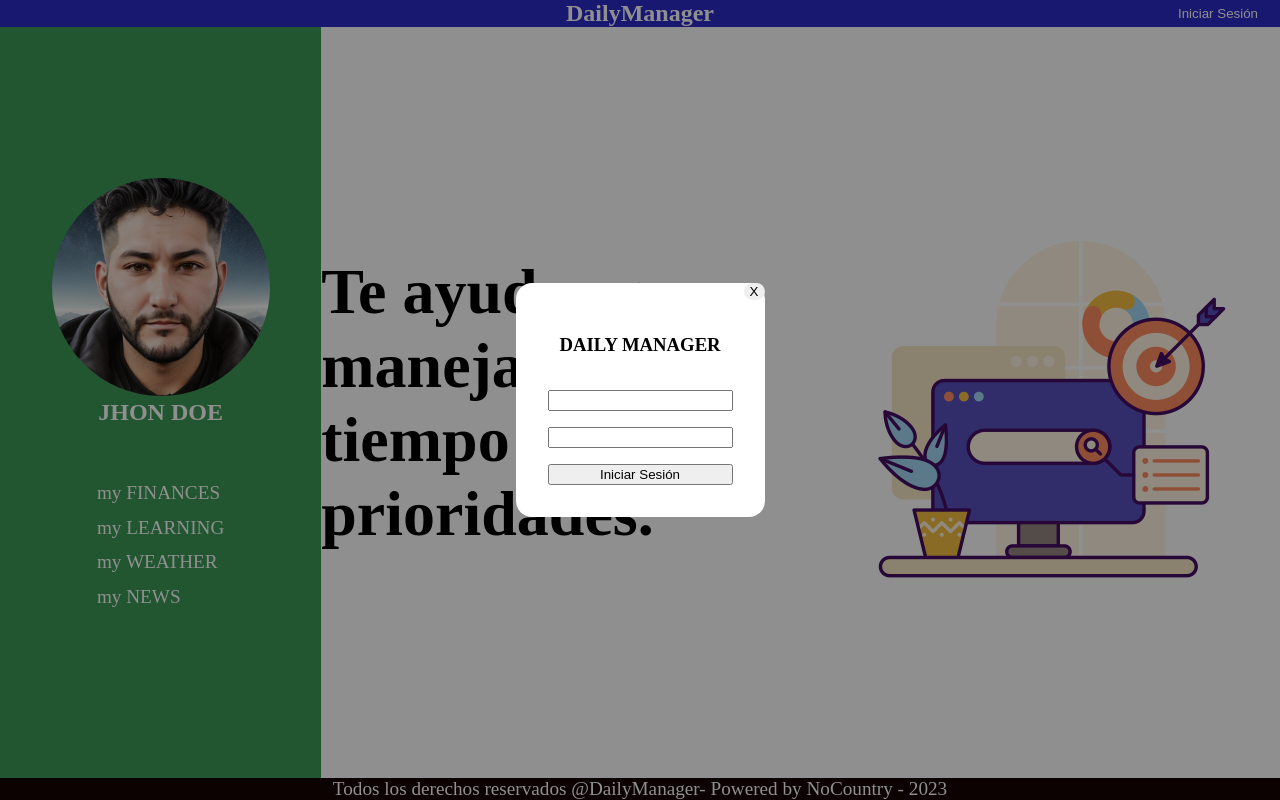
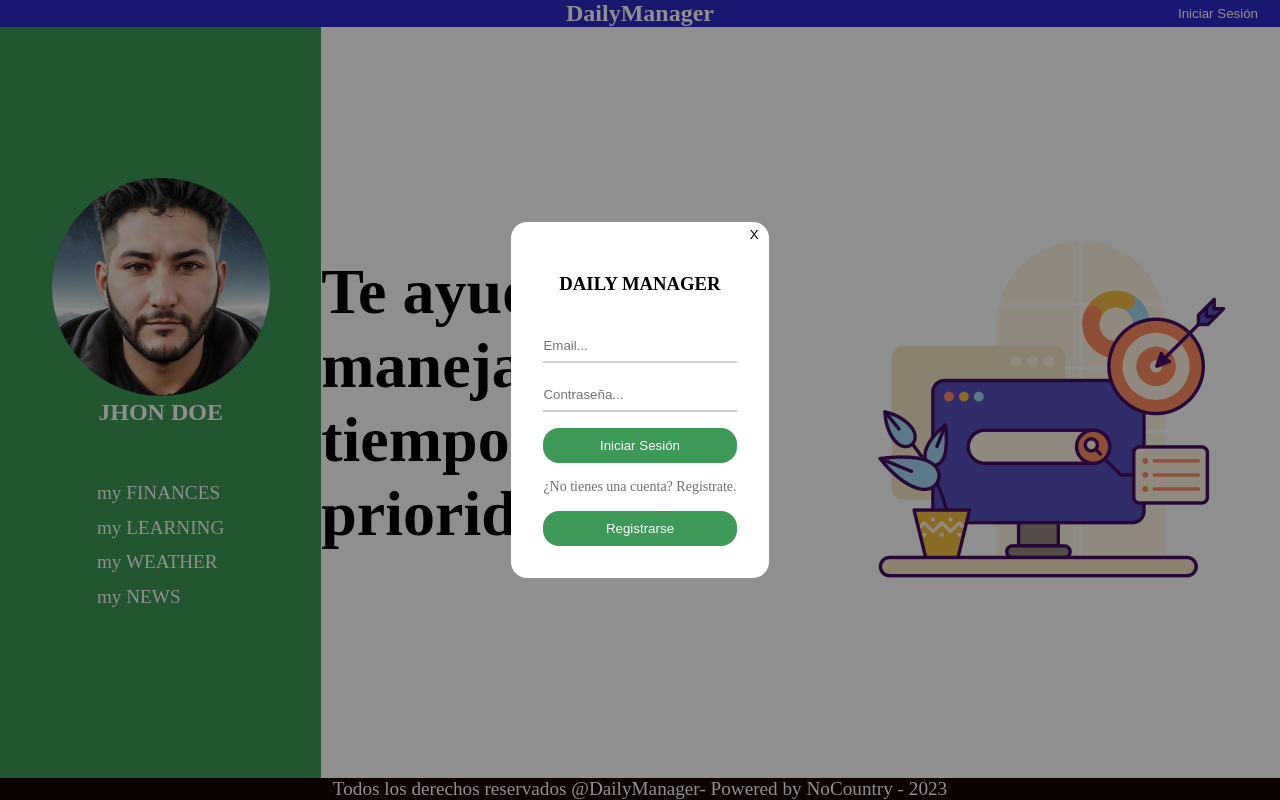
Before and after one commit to No-Country/S8-19-morn, a Next.js app in the folder client/daily-manager/: page / in a window 1280 px wide. Both pictures are taken after a click on the button "Iniciar Sesión". Built offline with nearby package versions, Linux system fonts and the light colour scheme.

Commit message:
add login form and submit

```diff
--- a/client/daily-manager/components/Login/LoginModal.jsx
+++ b/client/daily-manager/components/Login/LoginModal.jsx
@@ -1,15 +1,40 @@
+import { useState } from "react";
 import styles from "../../scss/globals.module.scss";
 const {loginModal, modalContent, closeButton} = styles
+
 export default function LoginModal({open, handleClose}){
+    const [formFields, setFormFields] = useState({
+        email: '',
+        password: ''
+    })
+    const handleChangeInput = (evt, value) => {
+        setFormFields({...formFields, [value]: evt.target.value})
+    }
+    const handleSubmit = (evt) => {
+        evt.preventDefault()
+        console.log(formFields)
+        // const url = 'http://localhost:3001/login'
+        // fetch(url, {
+        //     method: 'POST',
+        //     headers: {
+        //         'Content-Type': 'application/json'
+        //     },
+        //     body: JSON.stringify(formFields)
+        // })
+    }
     return(
         <dialog open={open} onClose={handleClose} className={loginModal}>
-            <form className={modalContent}>
+            <form className={modalContent} onSubmit={handleSubmit}>
                 <h3>DAILY MANAGER</h3>
                 <button className={closeButton} onClick={handleClose} type="button">X</button>
-                <input type="text"/>
-                <input type="password"/>
+                <input type="text" placeholder="Email..." value={formFields.email} onChange={(evt) => {handleChangeInput(evt, 'email')}}/>
+                <input type="password" placeholder="Contraseña..." value={formFields.password} onChange={(evt) => {handleChangeInput(evt, 'password')}}/>
                 <button type="submit">
                     Iniciar Sesión
+                </button>
+                <p>¿No tienes una cuenta? Registrate.</p>
+                <button type="submit">
+                    Registrarse
                 </button>
             </form>
         </dialog>
--- a/client/daily-manager/components/Login/index.jsx
+++ b/client/daily-manager/components/Login/index.jsx
@@ -8,7 +8,6 @@ export default function Login(){
     const handleModal = () => {
         setOpenModal(!openModal)
     }
-    console.log(openModal)
     return(
         <>
         <button className={loginButton} onClick={handleModal}>
--- a/client/daily-manager/scss/components/_login.scss
+++ b/client/daily-manager/scss/components/_login.scss
@@ -1,3 +1,5 @@
+@use '../utils/colors' as *;
+
 .loginButton {
     position: absolute;
     top: 0;
@@ -37,20 +39,52 @@
     gap: 1rem;
     padding: 2rem;
     border-radius: 1rem;
+
+    input {
+        padding: .5rem 0;
+        border: none;
+        outline: none;
+        border-bottom: 2px solid #00000030;
+        transition: ease-in-out .3s;
+    }
+
+    input:focus {
+        border-bottom: 2px solid $green-panel;
+    }
+
+    button:not(.closeButton) {
+        background-color: $green-panel;
+        color: #fff;
+        border-color: transparent;
+        padding: .5rem 0;
+        border-radius: 1rem;
+        cursor: pointer;
+        transition: ease-in-out .2s;
+    }
+
+    button:not(.closeButton):hover {
+        filter: opacity(80);
+    }
+
+    p {
+        font-size: 14px;
+        color: #00000090;
+    }
 }
 
 .closeButton {
     position: absolute;
-    top: 0;
-    right: 0;
+    top: 4px;
+    right: 4px;
     border-radius: 1rem;
     border: none;
     cursor: pointer;
     transition: ease-in-out .2s;
     text-align: center;
+    background: none;
 }
 
 .closeButton:hover {
-    background-color: #4f0202;
-    color: #fff;
+    color: #4f0202;
+    font-weight: 700;
 }
```
